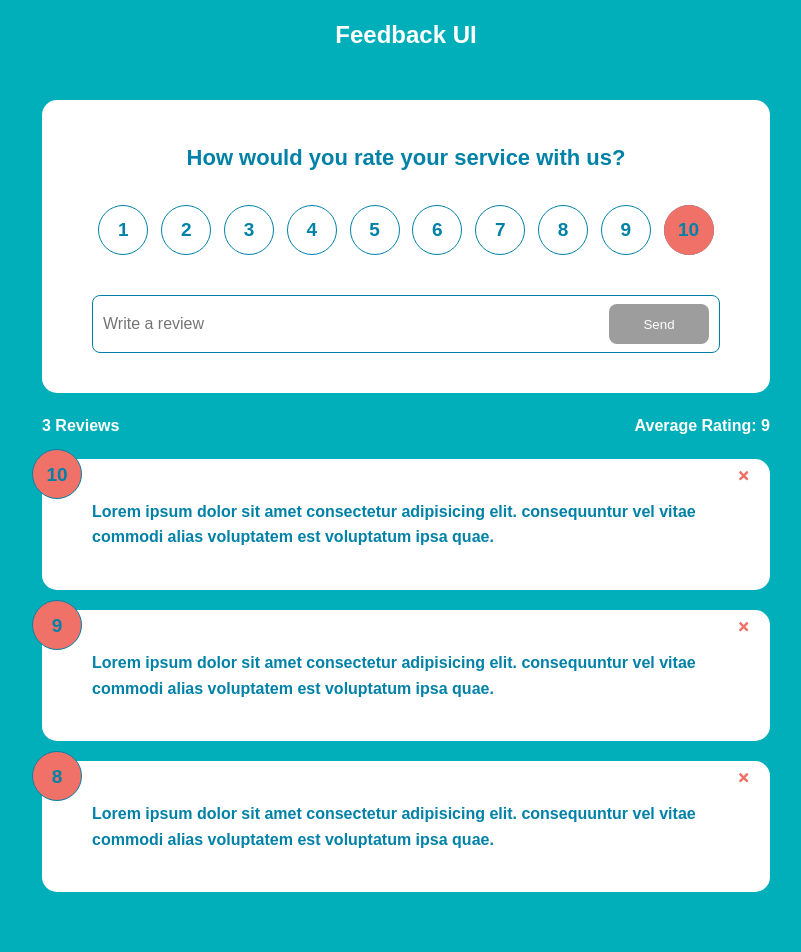
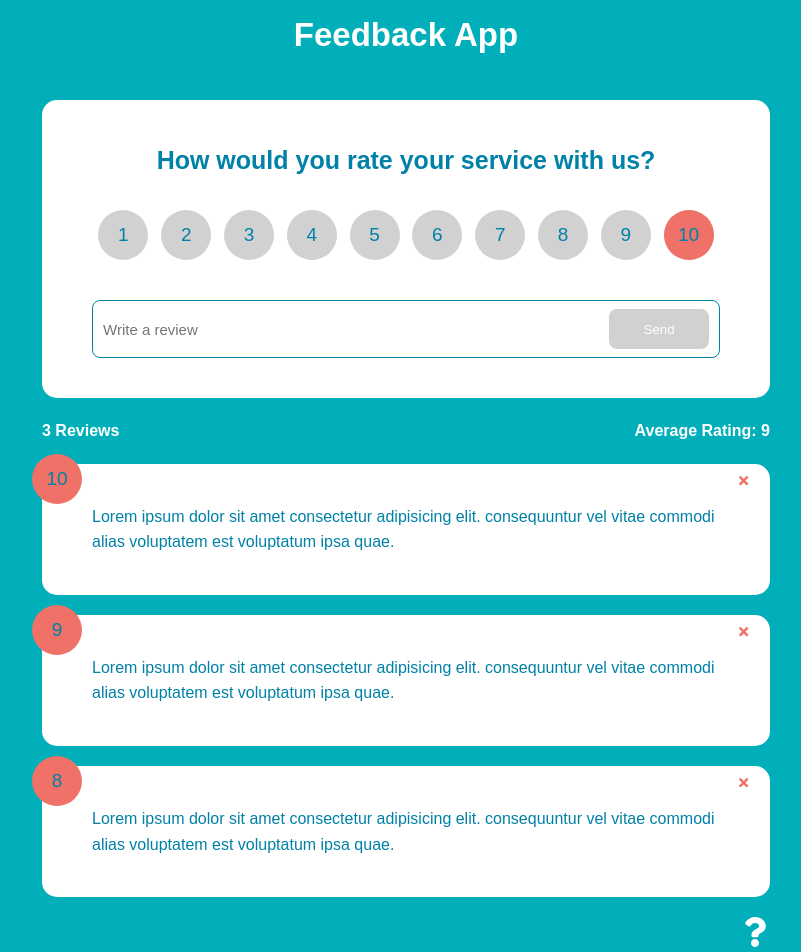
Before and after one commit to sejobasic/Feedback-SPA, a React (Create React App) app: page / in a window 1280 px wide. Shown: the top 952 px of the page, without its empty margins (234-1035 px from the left). Before the commit the page ends 912 px from the top, so only its background shows below. Built offline with nearby package versions, Linux system fonts and the light colour scheme; no server answers.

Commit message:
Added React Router for about page

```diff
--- a/package.json
+++ b/package.json
@@ -10,6 +10,7 @@
     "react": "^18.2.0",
     "react-dom": "^18.2.0",
     "react-icons": "^4.4.0",
+    "react-router-dom": "^6.3.0",
     "react-scripts": "5.0.1",
     "use-sound": "^4.0.1",
     "uuid": "^8.3.2",
--- a/src/App.js
+++ b/src/App.js
@@ -1,10 +1,13 @@
 import React, { useState } from 'react'
+import { BrowserRouter as Router, Route, Routes } from 'react-router-dom'
 import { v4 as uuidv4 } from 'uuid'
 import Header from './components/Header'
 import FeedbackList from './components/FeedbackList'
 import FeedbackStats from './components/FeedbackStats'
 import FeedbackForm from './components/FeedbackForm'
 import FeedbackData from './data/FeedbackData'
+import AboutPage from './pages/AboutPage'
+import AboutLink from './components/AboutLink'
 import useSound from 'use-sound';
 import boop1 from './assets/boop1.wav'
 
@@ -24,14 +27,23 @@
   }
 
   return (
-    <>
-      <Header text='Feedback UI' />
+    <Router>
+      <Header text='Feedback App' />
       <div className='container'>
-        <FeedbackForm handleAdd={addFeedback} />
-        <FeedbackStats feedback={feedback} />
-        <FeedbackList feedback={feedback} handleDelete={deleteFeedback} />
+        <Routes>
+          <Route exact path='/' element={
+            <>
+              <FeedbackForm handleAdd={addFeedback} />
+              <FeedbackStats feedback={feedback} />
+              <FeedbackList feedback={feedback} handleDelete={deleteFeedback} />
+              <AboutLink />
+            </>
+          }>
+          </Route>
+          <Route path='/about' element={<AboutPage />}/>
+        </Routes>
       </div>
-    </>
+    </Router>
   )
 }
 
--- /dev/null
+++ b/src/components/AboutLink.js
@@ -0,0 +1,16 @@
+import React from 'react'
+import { FaQuestion } from 'react-icons/fa'
+import { Link } from 'react-router-dom'
+
+function AboutLink() {
+
+  return (
+    <div className='about-link'>
+      <Link to='/about'>
+        <FaQuestion size={30} />
+      </Link>
+    </div>
+  )
+}
+
+export default AboutLink
--- a/src/components/Header.js
+++ b/src/components/Header.js
@@ -1,4 +1,5 @@
 import React from 'react'
+import { Link } from 'react-router-dom'
 
 function Header({ text }) {
 
--- a/src/index.css
+++ b/src/index.css
@@ -34,6 +34,7 @@
 header {
   height: 70px;
   width: 100%;
+  font-size: 22px;
   display: flex;
   justify-content: space-between;
   align-items: center;
@@ -49,6 +50,7 @@
   padding: 40px 50px;
   margin: 20px 0;
   position: relative;
+  font-weight: 500;
 }
 
 .card.reverse {
@@ -57,8 +59,8 @@
 }
 
 .card h2 {
-  font-size: 22px;
-  font-weight: 600;
+  font-size: 25px;
+  font-weight: 700;
   text-align: center;
 }
 
@@ -72,14 +74,13 @@
 .rating li,
 .num-display {
   position: relative;
-  background: var(--button);
+  background: rgb(210, 209, 209);
   width: 50px;
   height: 50px;
   padding: 10px;
   text-align: center;
   border-radius: 50%;
   font-size: 19px;
-  border: 1px var(--accent) solid;
   transition: 0.3s;
 }
 
@@ -126,7 +127,8 @@
 input {
   flex-grow: 2;
   border: none;
-  font-size: 16px;
+  font-size: 15px;
+  font-weight: 500;
 }
 
 input:focus {
@@ -188,7 +190,7 @@
 }
 
 .btn:disabled {
-  background-color: rgb(157, 157, 157);
+  background-color: rgb(210, 209, 209);
   color: var(--button);
   cursor: auto;
 }
@@ -219,7 +221,7 @@
 }
 
 .about-link a:hover {
-  color: #ff6a95;
+  color: var(--primary);
 }
 
 .about h1 {
--- /dev/null
+++ b/src/pages/AboutPage.js
@@ -0,0 +1,19 @@
+import React from 'react'
+import Card from '../components/Card'
+import { Link } from 'react-router-dom'
+
+function AboutPage() {
+  return (
+    <Card>
+      <div className="about">
+        <h1>About This Project</h1>
+        <p>This is a React app to leave feedback for a product or service</p>
+        <p>
+          <Link to='/'>Back to Home Page</Link>
+        </p>
+      </div>
+    </Card>
+  )
+}
+
+export default AboutPage
```
Also changed, not shown: 1 other file (tests, documents, lock files or other folders).
